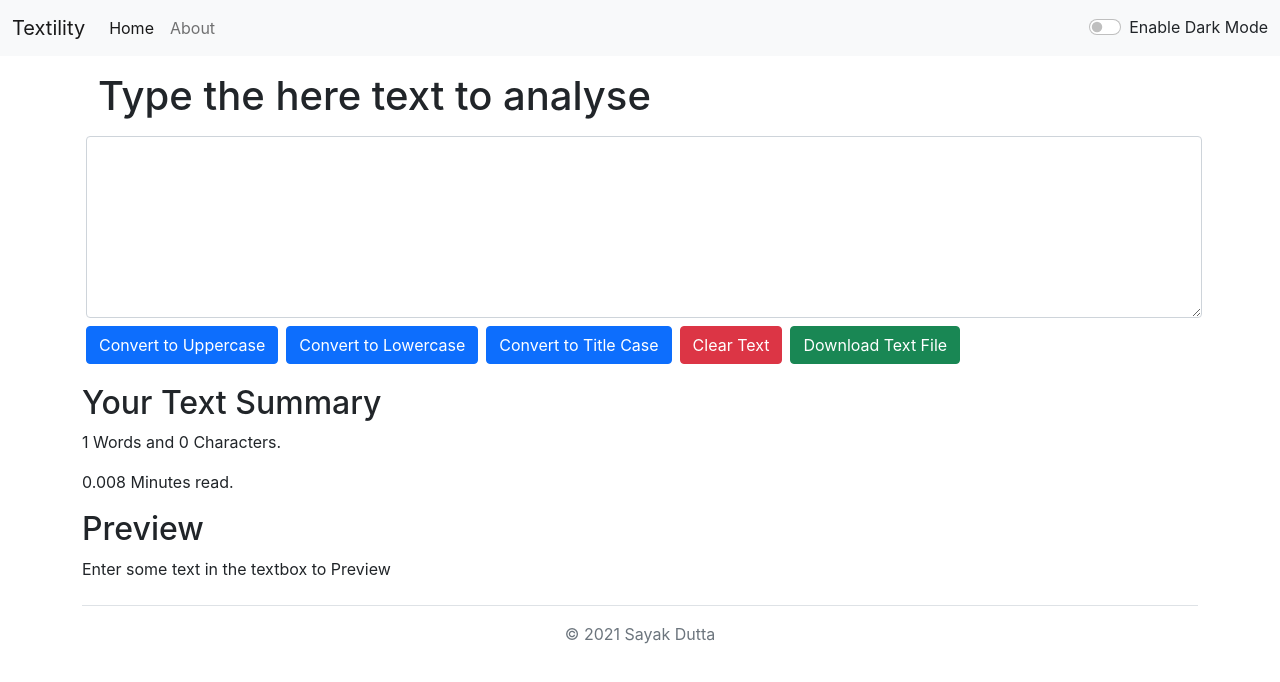
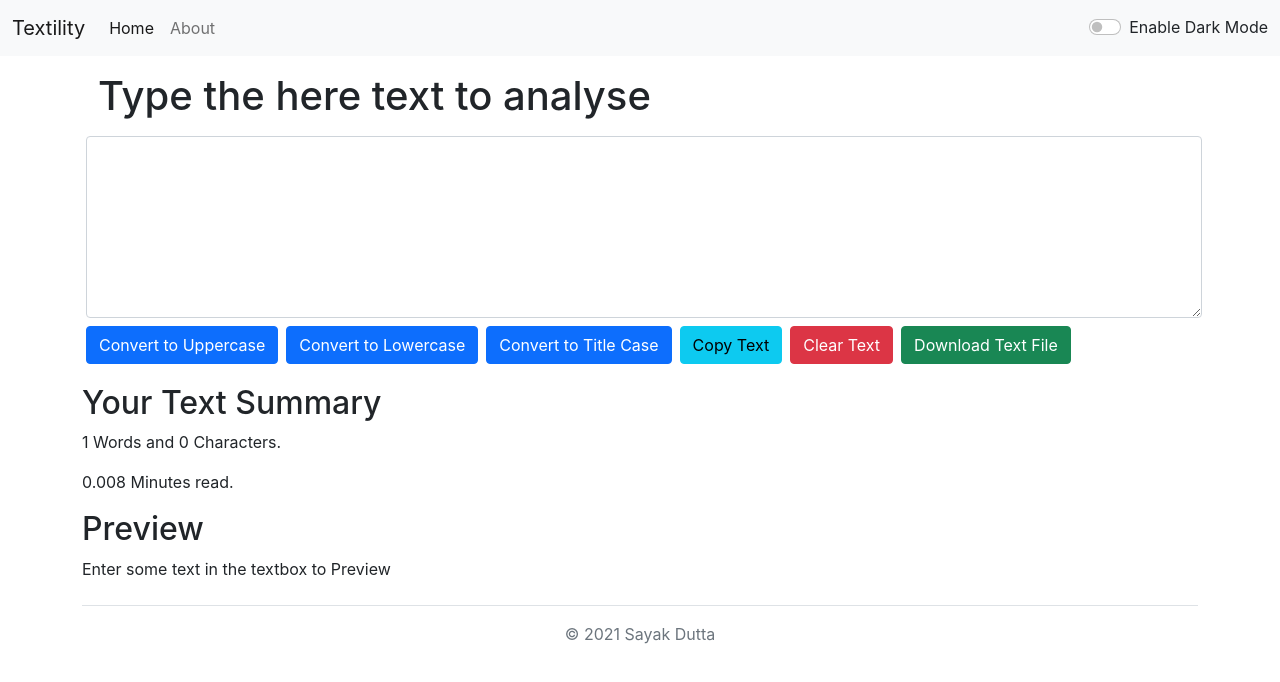
Before and after one commit to sayak-dutta/textility, a React (Create React App) app: page / in a window 1280 px wide. Shown: the top 682 px of the page. Built offline with nearby package versions, Linux system fonts and the light colour scheme.

Commit message:
added text copy function

```diff
--- a/src/components/TextForm.js
+++ b/src/components/TextForm.js
@@ -19,6 +19,11 @@ export default function TextForm(props) {
   const clearText = () => {
     let newText = "";
     setText(newText);
+  };
+  const copyText = () => {
+    let inputText = document.getElementById("myBox");
+    inputText.select();
+    navigator.clipboard.writeText(inputText.value);
   };
 
   const handleOnChange = (event) => {
@@ -63,6 +68,9 @@ export default function TextForm(props) {
         <button onClick={handleTiClick} className="btn btn-primary m-1">
           Convert to Title Case
         </button>
+        <button onClick={copyText} className="btn btn-info m-1">
+          Copy Text
+        </button>
         <button onClick={clearText} className="btn btn-danger m-1">
           Clear Text
         </button>
```
